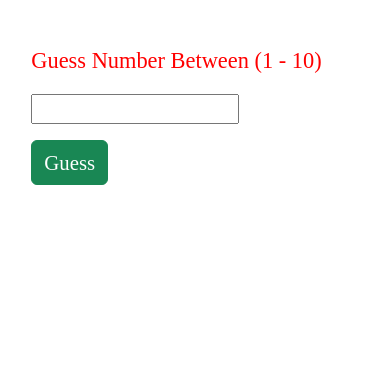
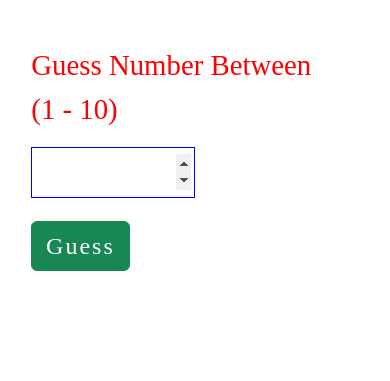
Before and after one commit to ThanigaiFacts/ThanigaiFacts, a Flask app: page /NumberGuessing in a window 390 px wide. Shown: the part 463-844 px from the top of the page. Run offline with Flask 2, Linux system fonts and the light colour scheme.

Commit message:
updating number guessing page design

```diff
--- a/static/Css/mobile_style.css
+++ b/static/Css/mobile_style.css
@@ -58,6 +58,7 @@
 
 .text{
    margin:10% auto;
+   font-size:2rem;
 }
 
 .img-style{
@@ -68,18 +69,23 @@
 
 .guess-row-style{
  margin:auto;
+ text-align:left;
  padding:2%;
 }
 .guess-label{
   color:red;
-  font-size:1.4rem;
+  font-size:1.8rem;
 }
 .guess-input{
+  width:50%;
+  padding:2% 1%;
+  font-size:1.5rem;
 
 }
 .guessBtn{
-  margin-top:5%;
-  font-size:1.3rem;
+  margin-top:7%;
+  font-size:1.5rem;
+  width:30%;
 }
 
 /* Blog index page */
--- a/static/Css/styles.css
+++ b/static/Css/styles.css
@@ -179,8 +179,7 @@ footer{
 .text{
   margin:3% auto;
   text-align: center;
-  font-size:2rem;
-
+  font-size:3rem;
 }
 .img-style{
   display: block;
@@ -188,6 +187,7 @@ footer{
 }
 
 .guess-row-style{
+ text-align:center;
  margin:auto;
  padding:2%
 
@@ -196,9 +196,20 @@ footer{
   color:red;
   font-size:2rem;
 }
+.guess-input{
+  outline:none;
+  width:10%;
+  border:1px solid blue;
+  padding:1%;
+  color:red;
+  font-size:1.5rem;
+  font-family:cambria math;
+}
 .guessBtn{
   margin-top:3%;
-  font-size:1.5rem;
+  font-size:1.7rem;
+  letter-spacing:2px;
+  width:20%;
 }
 
 /* Blog Index style */
--- a/templates/User/GuessingNumber.html
+++ b/templates/User/GuessingNumber.html
@@ -9,7 +9,7 @@
      <div class="container" id = "guess-input-div" style="visibility:visible;">
          <div class="row guess-row-style">
              <div class="col-sm-12">
-                 <p class="guess-label">Guess Number Between (1 - 10)</p>
+                 <p class="guess-label">Guess Number Between<br>(1 - 10)</p>
              </div>
              <div class="col-sm-12">
                  <input type="number" class="guess-input" id="userGuess" name = "userGuessValue">
@@ -20,40 +20,37 @@
          </div>
      </div>
 
-<!--
-<script>
-    function guessfun(){
-      var guess = document.getElementById("userGuess").value
-      var url = "{{ url_for('NumberGuessing_fun',value = guess) }}";
-      window.location(url);
-    }
-
-</script>
--->
 <script>
 function guessCheck(){
   var actualValue = {{ number }};
   var guessValue =  document.getElementById("userGuess").value;
   if (guessValue == 0){
       document.getElementById("guess-resp-text").style.color = "brown";
+      document.getElementById("userGuess").focus();
      }
   else if ( guessValue  >  actualValue){
       document.getElementById("guess-resp-text").innerHTML = "You Guessed Higher";
       document.getElementById("guess-resp-text").style.color = "red";
       document.getElementById("guess-img").src = "https://media.giphy.com/media/W0Pts08xV5JJp2Nj4N/giphy.gif";
+      document.getElementById("userGuess").value = "";
+      document.getElementById("userGuess").focus();
       alert("Oops,You Guessed Higher");
+
   }
   else if (guessValue  <  actualValue){
       document.getElementById("guess-resp-text").innerHTML = "You Guessed Lower";
       document.getElementById("guess-resp-text").style.color = "orange";
       document.getElementById("guess-img").src = "https://media.giphy.com/media/DVSpPORBAgDwiXCjzf/giphy.gif";
+      document.getElementById("userGuess").focus();
+      document.getElementById("userGuess").value = "";
       alert("You Guessed Lower, try again");
     }
   else {
       document.getElementById("guess-resp-text").innerHTML = "You Guessed Correctly!!";
       document.getElementById("guess-resp-text").style.color = "green";
       document.getElementById("guess-img").src = "https://media.giphy.com/media/hz6L3FwCc3hI2zUAFI/giphy.gif";
-      alert("Hurrah! You Guessed Correctly..");
+      document.getElementById("userGuess").value = "";
+      document.getElementById("userGuess").focus();
       document.getElementById("guess-input-div").style.visibility = "hidden";
      }
 }
```
